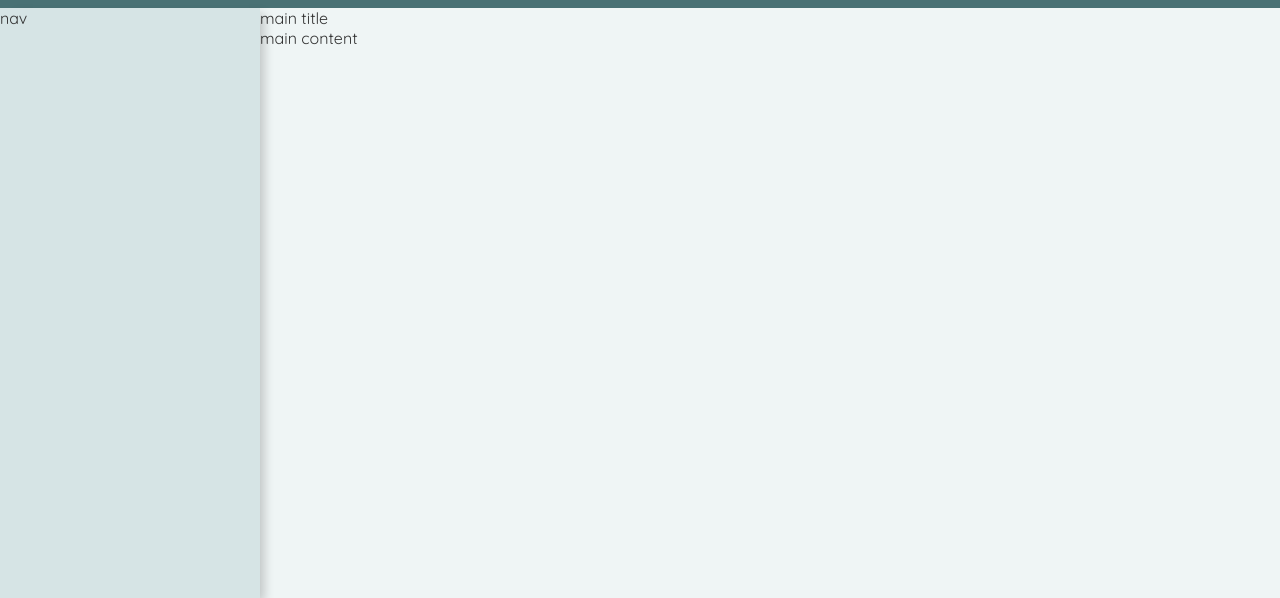
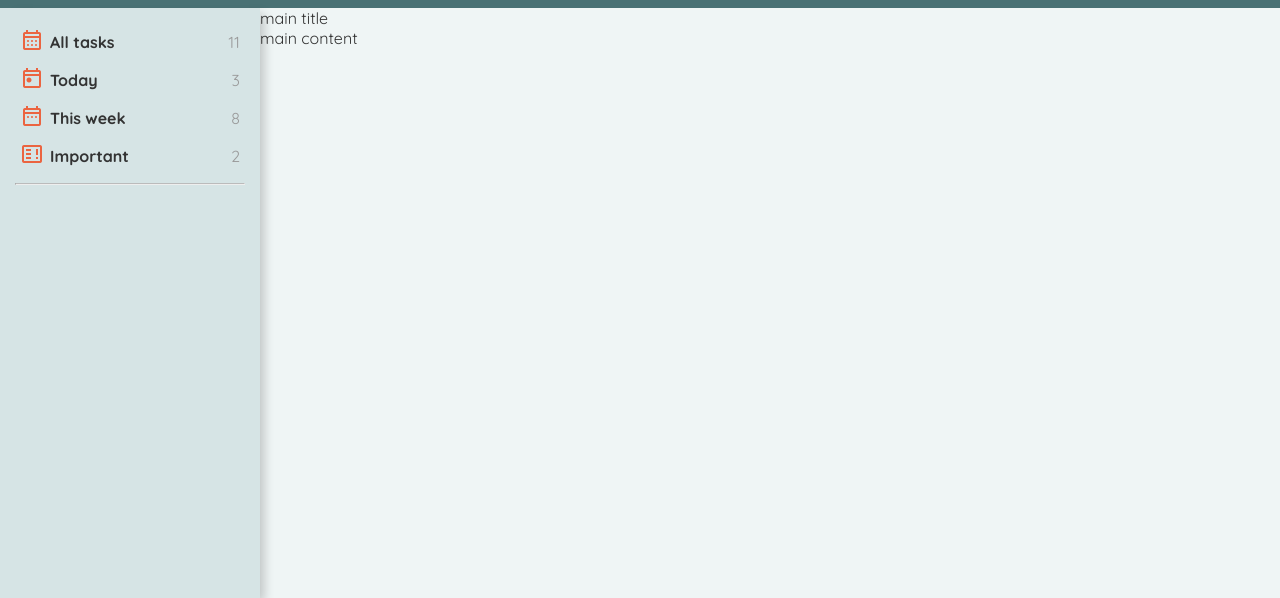
Before and after one commit to RobVerplanke/To-do-list-v2, a website: page dist/index.html in a window 1280 px wide. Shown: the part 152-750 px from the top of the page. Drawn offline with nearby package versions, Linux system fonts and the light colour scheme; a web font is replaced by a local one.

Commit message:
make a begin with nav

```diff
--- a/dist/index.html
+++ b/dist/index.html
@@ -5,6 +5,7 @@
     <meta http-equiv="X-UA-Compatible" content="IE=edge">
     <meta name="viewport" content="width=device-width, initial-scale=1.0">
     <link rel="stylesheet" href="style.css">
+    <link rel="stylesheet" href="https://fonts.googleapis.com/css2?family=Material+Symbols+Outlined:opsz,wght,FILL,GRAD@48,400,0,0" />
     <script src="main.js" defer></script>
     <script type="module" src="https://unpkg.com/ionicons@7.1.0/dist/ionicons/ionicons.esm.js"></script>
     <script nomodule src="https://unpkg.com/ionicons@7.1.0/dist/ionicons/ionicons.js"></script>
@@ -19,7 +20,31 @@
     </header>
 
     <div id="content-container">
-        <nav id="nav">nav</nav>
+        <nav id="nav">
+            <ul id="nav-main-options">
+                <li>
+                    <div class="task-icon"><span class="material-symbols-outlined">calendar_month</span></div>
+                    <div class="task-title"><h3>All tasks</h3></div>
+                    <div class="task-count"><p>11</p></div>
+                </li>
+                <li>
+                    <div class="task-icon"><span class="material-symbols-outlined">today</span></div>
+                    <div class="task-title"><h3>Today</h3></div>
+                    <div class="task-count"><p>3</p></div>
+                </li>
+                <li>
+                    <div class="task-icon"><span class="material-symbols-outlined">date_range</span></div>
+                    <div class="task-title"><h3>This week</h3></div>
+                    <div class="task-count"><p>8</p></div>
+                </li>
+                <li>
+                    <div class="task-icon"><span class="material-symbols-outlined">breaking_news_alt_1</span></div>
+                    <div class="task-title"><h3>Important</h3></div>
+                    <div class="task-count"><p>2</p></div>
+                </li>
+                <hr>
+            </ul>
+        </nav>
         <main id="main">
             <div id="main-title">main title</div>
             <div id="main-content">main content</div>
--- a/dist/style.css
+++ b/dist/style.css
@@ -14,6 +14,7 @@
 --footer-backgroundcolor: #497174;
 --footer-height: 40px;
 
+--accent-color: #EB6440;
 --text-color: #333;
 
 }
@@ -37,6 +38,16 @@ h1{
     padding: 0;
     margin: 0;
     font-size: 4rem;
+}
+
+h3, p{
+    padding: 0;
+    margin: 0;
+    font-size: 1em;
+}
+
+hr{
+    border-top: solid 1px #bbb;
 }
 
 
@@ -98,6 +109,34 @@ h1{
     align-items: center;
 }
 
+#nav-main-options{
+    list-style: none;
+    margin: 15px;
+    padding: 0;
+}
+
+#nav-main-options li{
+    padding: 5px;
+    display: flex;
+    justify-content: space-between;
+    align-items: center;
+    cursor: pointer;
+}
+
+.task-icon{
+    width:25px;
+    color: var(--accent-color);
+}
+
+.task-title{
+    flex: 1;
+    margin-left: 5px;
+}
+
+.task-count{
+    color: #999;
+}
+
 #footer a{
     color: var(--main-backgroundcolor);
     margin-left: 10px;
```
